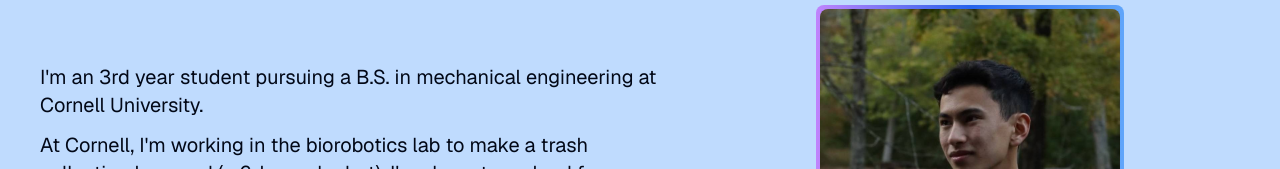
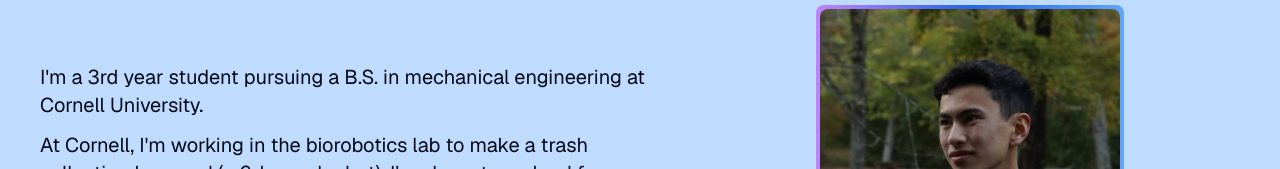
Before and after one commit to MagnetMan103/theportfolio, a Next.js app: page / in a window 1280 px wide. Shown: the part 340-509 px from the top of the page. Built offline with nearby package versions, Linux system fonts and the light colour scheme.

Commit message:
fixed typo

```diff
--- a/src/components/about.tsx
+++ b/src/components/about.tsx
@@ -7,7 +7,7 @@ export default function About() {
         <h1 className="text-4xl font-bold ml-10 lg:ml-0">Who am I?</h1>
             <div className="flex flex-col p-4 lg:p-0 lg:flex-row lg:items-center lg:justify-start w-full">
                 <div className={"break-words lg:w-1/2 ml-4 mr-4 lg:m-0"}>
-                    <p className="text-xl mt-0">I&#39;m an 3rd year student pursuing a B.S. in mechanical
+                    <p className="text-xl mt-0">I&#39;m a 3rd year student pursuing a B.S. in mechanical
                         engineering at Cornell University.</p>
                     <p className="text-xl mt-3">
                     At Cornell, I&#39;m working in the biorobotics lab to make a trash collecting hexapod (a 6-legged robot).
```
